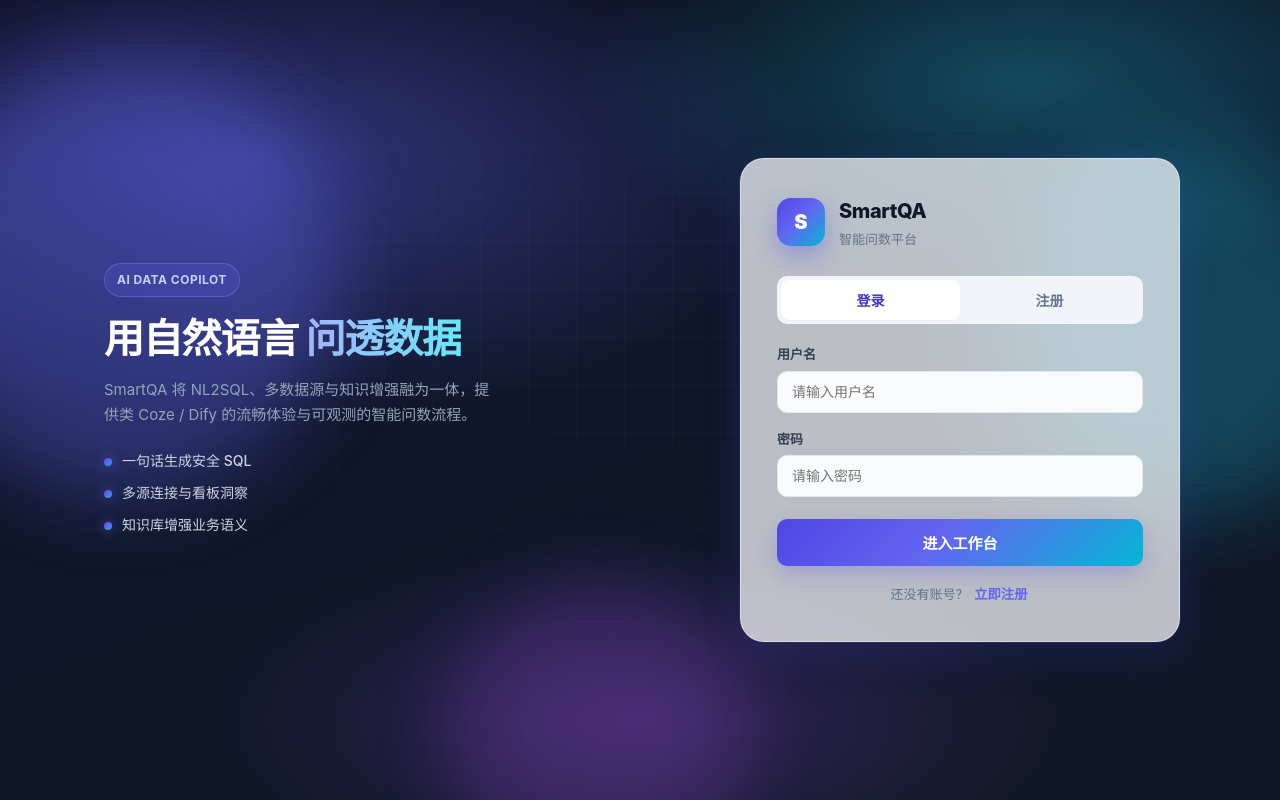
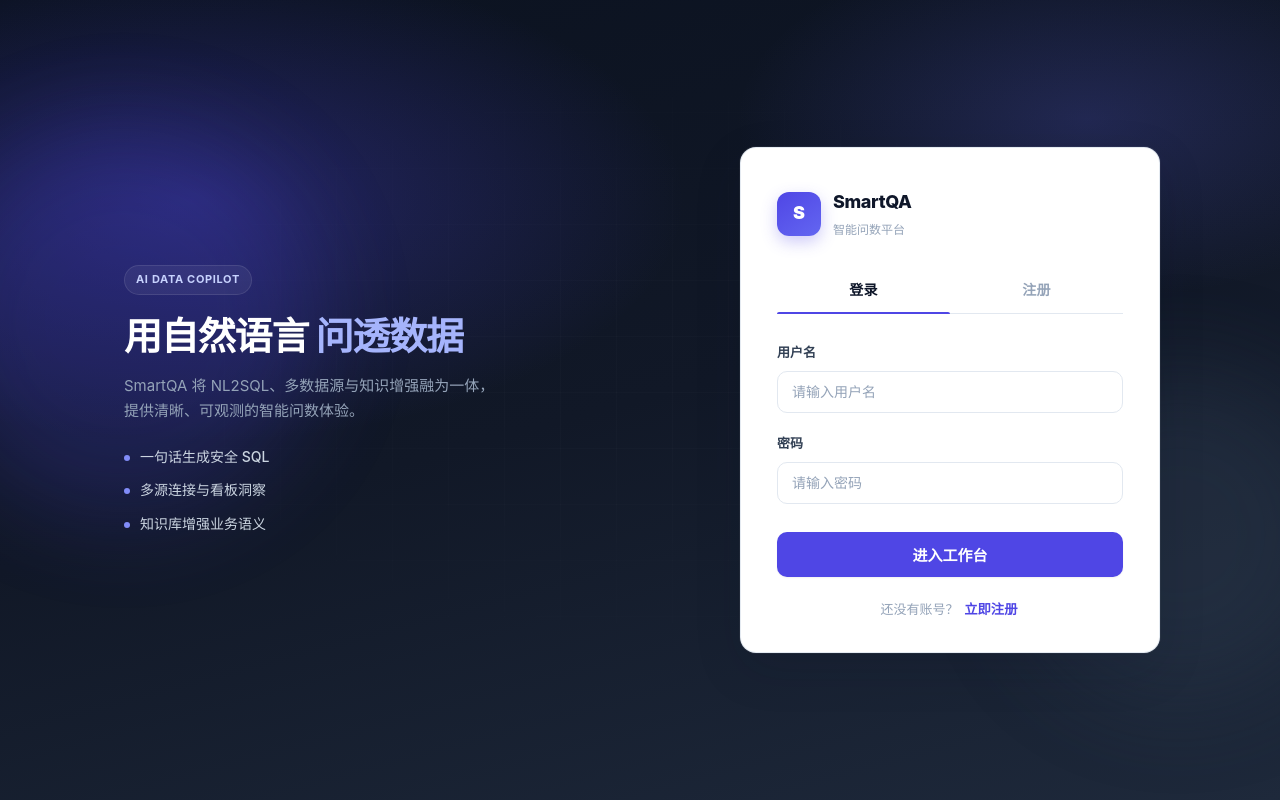
Before and after one commit to flowerwithwind/wenshu, a Vue app in the folder frontend/: page /login in a window 1280 px wide. Built offline with nearby package versions, Linux system fonts and the light colour scheme; no server answers.

Commit message:
feat(ui): apply solid white Dify-style login card (scheme B)
Replace glass card with elevated opaque white panel, underline tabs,
and solid indigo CTA while keeping existing auth store handlers.

```diff
--- a/frontend/scripts/check-ui-tokens.mjs
+++ b/frontend/scripts/check-ui-tokens.mjs
@@ -41,9 +41,11 @@
   'authStore.register',
   'isRegister',
   'displayName',
-  'btn-primary-grad',
-  'tab-ink',
   'login-hero',
+  // 方案 B：纯白抬升卡 + 底线 Tab + 实心主按钮
+  'login-card--solid',
+  'tab-line',
+  'submit-btn--solid',
 ])
 
 // Ensure handlers still call store (not inlined fake APIs)
--- a/frontend/src/views/Login.vue
+++ b/frontend/src/views/Login.vue
@@ -1,15 +1,12 @@
 <template>
   <div class="login-page">
-    <!-- Animated mesh / tech background -->
     <div class="login-bg" aria-hidden="true">
       <div class="orb orb-a"></div>
       <div class="orb orb-b"></div>
-      <div class="orb orb-c"></div>
       <div class="grid-overlay"></div>
     </div>
 
     <div class="login-shell">
-      <!-- Brand storytelling (desktop) -->
       <section class="login-hero">
         <div class="hero-badge">AI Data Copilot</div>
         <h1 class="hero-title">
@@ -17,7 +14,7 @@
           <span class="hero-highlight">问透数据</span>
         </h1>
         <p class="hero-desc">
-          SmartQA 将 NL2SQL、多数据源与知识增强融为一体，提供类 Coze / Dify 的流畅体验与可观测的智能问数流程。
+          SmartQA 将 NL2SQL、多数据源与知识增强融为一体，提供清晰、可观测的智能问数体验。
         </p>
         <ul class="hero-points">
           <li><span class="dot"></span>一句话生成安全 SQL</li>
@@ -26,9 +23,9 @@
         </ul>
       </section>
 
-      <!-- Glass form card -->
+      <!-- 方案 B：纯白抬升卡 · Dify 极简 -->
       <section class="login-panel scale-in">
-        <div class="login-card">
+        <div class="login-card login-card--solid">
           <div class="login-brand">
             <div class="brand-mark">S</div>
             <div class="brand-copy">
@@ -37,7 +34,7 @@
             </div>
           </div>
 
-          <div class="login-tabs" role="tablist">
+          <div class="login-tabs login-tabs--underline" role="tablist">
             <button
               type="button"
               class="tab-btn"
@@ -58,7 +55,7 @@
             >
               注册
             </button>
-            <div class="tab-ink" :class="{ register: isRegister }"></div>
+            <div class="tab-line" :class="{ register: isRegister }"></div>
           </div>
 
           <transition name="fade-slide">
@@ -105,7 +102,7 @@
               </div>
             </transition>
             <button
-              class="submit-btn btn-primary-grad btn-ripple"
+              class="submit-btn submit-btn--solid"
               type="submit"
               :disabled="submitting"
             >
@@ -162,6 +159,7 @@
 </script>
 
 <style scoped>
+/* 方案 B：深色 mesh 底 + 纯白抬升卡（Dify 干净风） */
 .login-page {
   position: relative;
   min-height: 100vh;
@@ -171,7 +169,7 @@
   align-items: stretch;
   justify-content: center;
   padding: var(--space-lg);
-  background: #070b16;
+  background: #0b1220;
   color: var(--text-inverse);
 }
 
@@ -181,107 +179,93 @@
   overflow: hidden;
   pointer-events: none;
   background:
-    var(--mesh-1),
-    var(--mesh-2),
-    var(--mesh-3),
-    linear-gradient(160deg, #070b16 0%, #0f172a 45%, #111827 100%);
+    radial-gradient(ellipse 70% 55% at 15% 25%, rgba(79, 70, 229, 0.35), transparent 55%),
+    radial-gradient(ellipse 55% 45% at 85% 15%, rgba(99, 102, 241, 0.22), transparent 50%),
+    linear-gradient(165deg, #0b1220 0%, #111827 50%, #1e293b 100%);
 }
 
 .orb {
   position: absolute;
   border-radius: 50%;
-  filter: blur(40px);
-  opacity: 0.7;
-  animation: floatOrb 12s ease-in-out infinite;
+  filter: blur(48px);
+  opacity: 0.45;
+  animation: floatOrb 14s ease-in-out infinite;
 }
 .orb-a {
-  width: min(48vw, 420px);
-  height: min(48vw, 420px);
-  left: -8%;
-  top: 10%;
-  background: rgba(99, 102, 241, 0.55);
+  width: min(42vw, 380px);
+  height: min(42vw, 380px);
+  left: -6%;
+  top: 18%;
+  background: rgba(79, 70, 229, 0.5);
 }
 .orb-b {
-  width: min(40vw, 360px);
-  height: min(40vw, 360px);
-  right: -6%;
-  top: 20%;
-  background: rgba(34, 211, 238, 0.35);
-  animation-delay: -4s;
-}
-.orb-c {
-  width: min(36vw, 300px);
-  height: min(36vw, 300px);
-  left: 35%;
-  bottom: -10%;
-  background: rgba(168, 85, 247, 0.28);
-  animation-delay: -7s;
+  width: min(36vw, 320px);
+  height: min(36vw, 320px);
+  right: -4%;
+  bottom: 12%;
+  background: rgba(51, 65, 85, 0.8);
+  animation-delay: -5s;
 }
 
 .grid-overlay {
   position: absolute;
   inset: 0;
   background-image:
-    linear-gradient(rgba(255, 255, 255, 0.04) 1px, transparent 1px),
-    linear-gradient(90deg, rgba(255, 255, 255, 0.04) 1px, transparent 1px);
-  background-size: 48px 48px;
-  mask-image: radial-gradient(ellipse 70% 70% at 50% 40%, #000 20%, transparent 75%);
-  opacity: 0.5;
+    linear-gradient(rgba(255, 255, 255, 0.03) 1px, transparent 1px),
+    linear-gradient(90deg, rgba(255, 255, 255, 0.03) 1px, transparent 1px);
+  background-size: 56px 56px;
+  mask-image: radial-gradient(ellipse 75% 70% at 50% 45%, #000 15%, transparent 72%);
+  opacity: 0.55;
 }
 
 .login-shell {
   position: relative;
   z-index: 1;
-  width: min(1080px, 100%);
+  width: min(1040px, 100%);
   margin: auto;
   display: grid;
-  grid-template-columns: 1.05fr 0.95fr;
-  gap: clamp(24px, 4vw, 56px);
+  grid-template-columns: 1.05fr 0.9fr;
+  gap: clamp(28px, 5vw, 64px);
   align-items: center;
-  padding: clamp(12px, 2vw, 24px) 0;
+  padding: clamp(12px, 2vw, 28px) 0;
 }
 
 .login-hero {
-  padding: 12px 8px 12px 4px;
-  animation: fadeIn 0.5s var(--ease-out);
+  padding: 8px 4px;
+  animation: fadeIn 0.45s var(--ease-out);
 }
 
 .hero-badge {
   display: inline-flex;
-  align-items: center;
-  gap: 6px;
-  padding: 6px 12px;
+  padding: 5px 11px;
   border-radius: var(--radius-full);
-  font-size: 12px;
+  font-size: 11px;
   font-weight: 700;
-  letter-spacing: 0.04em;
+  letter-spacing: 0.06em;
   text-transform: uppercase;
   color: #c7d2fe;
-  background: rgba(99, 102, 241, 0.18);
-  border: 1px solid rgba(129, 140, 248, 0.35);
+  background: rgba(255, 255, 255, 0.06);
+  border: 1px solid rgba(255, 255, 255, 0.1);
   margin-bottom: 18px;
 }
 
 .hero-title {
-  font-size: clamp(28px, 4vw, 40px);
+  font-size: clamp(28px, 4vw, 38px);
   font-weight: 800;
-  line-height: 1.2;
+  line-height: 1.22;
   letter-spacing: -0.03em;
   margin-bottom: 14px;
 }
 
 .hero-highlight {
-  background: linear-gradient(90deg, #a5b4fc, #67e8f9);
-  -webkit-background-clip: text;
-  background-clip: text;
-  color: transparent;
+  color: #a5b4fc;
 }
 
 .hero-desc {
   font-size: 15px;
   line-height: 1.7;
   color: #94a3b8;
-  max-width: 42ch;
+  max-width: 40ch;
   margin-bottom: 22px;
 }
 
@@ -289,7 +273,7 @@
   list-style: none;
   display: flex;
   flex-direction: column;
-  gap: 10px;
+  gap: 11px;
   color: #cbd5e1;
   font-size: 14px;
   font-weight: 500;
@@ -297,76 +281,83 @@
 
 .hero-points .dot {
   display: inline-block;
-  width: 8px;
-  height: 8px;
+  width: 6px;
+  height: 6px;
   border-radius: 50%;
   margin-right: 10px;
-  background: var(--brand-gradient);
-  box-shadow: 0 0 12px rgba(99, 102, 241, 0.7);
+  background: #818cf8;
+  vertical-align: middle;
 }
 
 .login-panel {
   width: 100%;
-  max-width: 440px;
+  max-width: 420px;
   margin-left: auto;
 }
 
-.login-card {
+/* —— 方案 B 核心：不透明白卡、大留白、轻阴影 —— */
+.login-card--solid {
   width: 100%;
-  padding: clamp(28px, 4vw, 36px);
-  border-radius: var(--radius-xl);
-  background: var(--bg-glass);
-  backdrop-filter: blur(22px) saturate(1.35);
-  -webkit-backdrop-filter: blur(22px) saturate(1.35);
-  border: 1px solid var(--bg-glass-border);
-  box-shadow: var(--shadow-glow);
+  padding: clamp(32px, 4.5vw, 40px) clamp(28px, 4vw, 36px) 32px;
+  border-radius: 16px;
+  background: #ffffff;
+  border: 1px solid rgba(226, 232, 240, 0.9);
+  box-shadow:
+    0 1px 2px rgba(15, 23, 42, 0.04),
+    0 16px 48px rgba(15, 23, 42, 0.14),
+    0 0 0 1px rgba(255, 255, 255, 0.06);
   color: var(--text);
+  backdrop-filter: none;
+  -webkit-backdrop-filter: none;
 }
 
 .login-brand {
   display: flex;
   align-items: center;
-  gap: 14px;
-  margin-bottom: 26px;
+  gap: 12px;
+  margin-bottom: 28px;
 }
 
 .brand-mark {
-  width: 48px;
-  height: 48px;
-  border-radius: 14px;
-  background: var(--brand-gradient);
+  width: 44px;
+  height: 44px;
+  border-radius: 12px;
+  background: linear-gradient(145deg, #4f46e5, #6366f1);
   display: inline-flex;
   align-items: center;
   justify-content: center;
   font-weight: 900;
-  font-size: 20px;
+  font-size: 18px;
   color: #fff;
-  box-shadow: 0 10px 24px rgba(79, 70, 229, 0.35);
   flex-shrink: 0;
+  box-shadow: 0 6px 16px rgba(79, 70, 229, 0.28);
 }
 
 .brand-title {
-  font-size: 20px;
+  font-size: 18px;
   font-weight: 800;
   letter-spacing: -0.02em;
-  color: var(--text);
+  color: #0f172a;
   margin: 0;
 }
 
 .brand-sub {
-  font-size: 13px;
-  color: var(--text-secondary);
-  margin: 2px 0 0;
+  font-size: 12px;
+  color: #94a3b8;
+  margin: 3px 0 0;
+  font-weight: 500;
 }
 
-.login-tabs {
+/* 细线 Tab（非胶囊底） */
+.login-tabs--underline {
   position: relative;
   display: grid;
   grid-template-columns: 1fr 1fr;
-  background: var(--bg);
-  border-radius: var(--radius-sm);
-  padding: 4px;
-  margin-bottom: 20px;
+  background: transparent;
+  border-bottom: 1px solid #e2e8f0;
+  border-radius: 0;
+  padding: 0;
+  margin-bottom: 28px;
 }
 
 .tab-btn {
@@ -374,93 +365,129 @@
   z-index: 1;
   border: none;
   background: transparent;
-  padding: 10px;
-  border-radius: 8px;
+  padding: 12px 8px 14px;
+  border-radius: 0;
   font-size: 14px;
-  font-weight: 650;
-  color: var(--text-secondary);
+  font-weight: 600;
+  color: #94a3b8;
   cursor: pointer;
+  letter-spacing: 0.01em;
+}
+
+.tab-btn:hover {
+  color: #64748b;
 }
 
 .tab-btn.active {
-  color: var(--primary-deep);
+  color: #0f172a;
+  font-weight: 700;
 }
 
-.tab-ink {
+.tab-line {
   position: absolute;
-  top: 4px;
-  bottom: 4px;
-  left: 4px;
-  width: calc(50% - 4px);
-  border-radius: 8px;
-  background: var(--bg-card);
-  box-shadow: var(--shadow-xs);
-  transition: transform var(--transition-slow) var(--ease-out);
+  bottom: -1px;
+  left: 0;
+  width: 50%;
+  height: 2px;
+  background: #4f46e5;
+  border-radius: 2px 2px 0 0;
+  transition: transform 0.3s var(--ease-out);
 }
 
-.tab-ink.register {
+.tab-line.register {
   transform: translateX(100%);
 }
 
 .login-error {
-  background: var(--danger-light);
+  background: #fef2f2;
   color: #dc2626;
   border: 1px solid #fecaca;
-  border-radius: var(--radius-sm);
+  border-radius: 10px;
   padding: 10px 14px;
   font-size: 13px;
-  margin-bottom: 16px;
+  margin-bottom: 18px;
 }
 
 .login-form {
   display: flex;
   flex-direction: column;
-  gap: 16px;
+  gap: 20px;
 }
 
 .form-field label {
   display: block;
   font-size: 13px;
-  font-weight: 650;
-  color: #374151;
-  margin-bottom: 6px;
+  font-weight: 600;
+  color: #334155;
+  margin-bottom: 8px;
 }
 
 .form-field .optional {
   font-weight: 400;
-  color: var(--text-tertiary);
+  color: #94a3b8;
 }
 
 .form-field input {
   width: 100%;
-  border: 1.5px solid var(--border);
-  border-radius: var(--radius-sm);
+  border: 1px solid #e2e8f0;
+  border-radius: 10px;
   padding: 12px 14px;
   font-size: 14px;
-  color: var(--text);
-  background: var(--bg-input);
+  color: #0f172a;
+  background: #fff;
   outline: none;
+  transition: border-color 0.15s ease, box-shadow 0.15s ease;
+}
+
+.form-field input::placeholder {
+  color: #94a3b8;
 }
 
 .form-field input:hover {
-  border-color: #c7d2fe;
+  border-color: #cbd5e1;
 }
 
 .form-field input:focus {
-  border-color: var(--border-focus);
-  box-shadow: 0 0 0 3px rgba(129, 140, 248, 0.18);
+  border-color: #6366f1;
+  box-shadow: 0 0 0 3px rgba(99, 102, 241, 0.12);
   background: #fff;
 }
 
-.submit-btn {
+/* 沉稳实心主按钮（非花哨渐变条） */
+.submit-btn--solid {
   width: 100%;
-  padding: 13px;
+  margin-top: 8px;
+  padding: 12px 16px;
   font-size: 15px;
-  margin-top: 6px;
+  font-weight: 700;
+  color: #fff;
+  border: none;
+  border-radius: 10px;
+  background: #4f46e5;
+  cursor: pointer;
   display: flex;
   align-items: center;
   justify-content: center;
   gap: 8px;
+  box-shadow: 0 1px 2px rgba(15, 23, 42, 0.06);
+  transition: background 0.15s ease, transform 0.12s ease, box-shadow 0.15s ease;
+}
+
+.submit-btn--solid:hover:not(:disabled) {
+  background: #4338ca;
+  box-shadow: 0 8px 20px rgba(67, 56, 202, 0.28);
+  transform: translateY(-1px);
+}
+
+.submit-btn--solid:active:not(:disabled) {
+  transform: translateY(0);
+  background: #3730a3;
+}
+
+.submit-btn--solid:disabled {
+  opacity: 0.65;
+  cursor: not-allowed;
+  transform: none;
 }
 
 .spinner {
@@ -473,27 +500,26 @@
 }
 
 .login-footnote {
-  margin-top: 18px;
+  margin-top: 22px;
   text-align: center;
   font-size: 13px;
-  color: var(--text-secondary);
+  color: #94a3b8;
 }
 
 .linkish {
   border: none;
   background: none;
-  color: var(--primary);
+  color: #4f46e5;
   font-weight: 700;
   cursor: pointer;
   padding: 0 2px;
 }
 
 .linkish:hover {
-  color: var(--primary-hover);
+  color: #4338ca;
   text-decoration: underline;
 }
 
-/* transitions for register field / error */
 .fade-slide-enter-active,
 .fade-slide-leave-active {
   transition: all 0.28s var(--ease-out);
@@ -512,11 +538,10 @@
 @media (max-width: 900px) {
   .login-shell {
     grid-template-columns: 1fr;
-    max-width: 480px;
+    max-width: 440px;
   }
   .login-hero {
     text-align: center;
-    padding: 8px 4px 0;
   }
   .hero-desc {
     margin-left: auto;
@@ -535,11 +560,8 @@
   .login-page {
     padding: 16px 12px;
   }
-  .login-card {
-    padding: 24px 18px;
-  }
-  .hero-title {
-    font-size: 26px;
+  .login-card--solid {
+    padding: 28px 20px 24px;
   }
 }
 </style>
```
